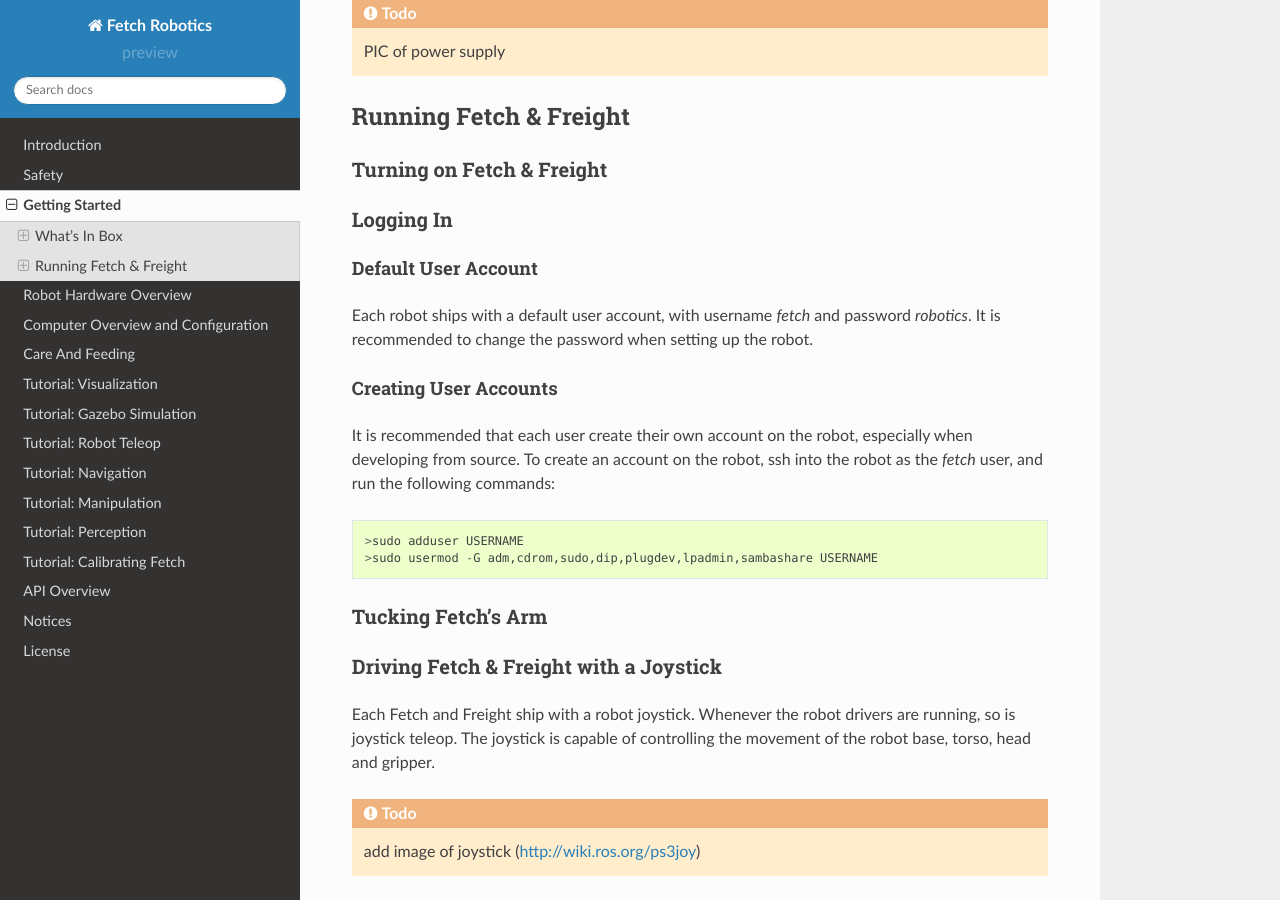
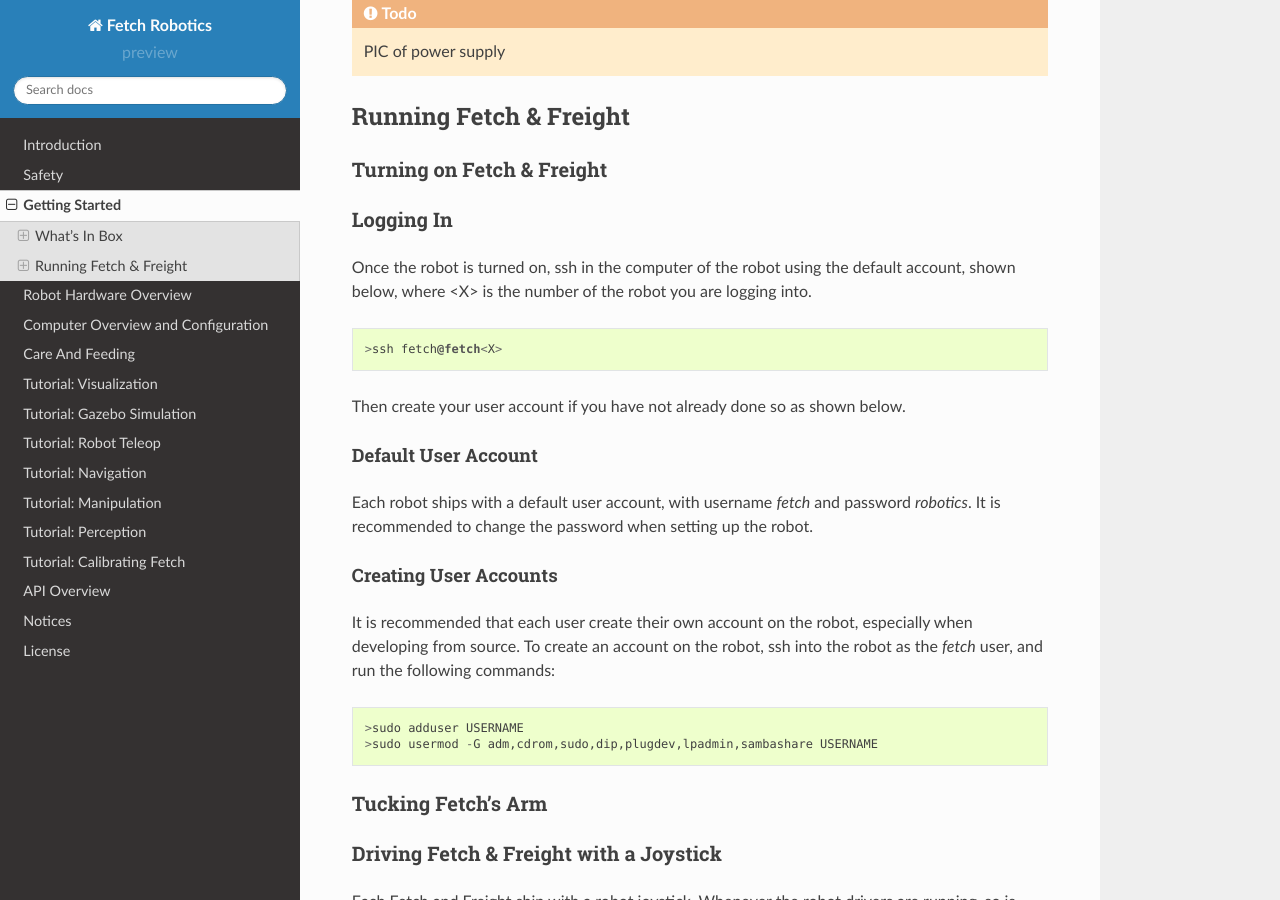
Before and after one commit to fetchrobotics/docs, a Sphinx documentation site: the page built from source/in_the_box.rst, in a window 1280 px wide and 900 px high, scrolled down 857 px. Built offline with Sphinx 7.4.7 and the Read the Docs theme 2.0.0, drawn with Linux system fonts in a browser that asks for light colours.

Commit message:
adding more about logging in

```diff
--- a/source/in_the_box.rst
+++ b/source/in_the_box.rst
@@ -49,6 +49,20 @@
 
 Logging In
 ~~~~~~~~~~
+
+Once the robot is turned on, ssh in the computer of the robot using
+the default account, shown below, where <X> is the number of the robot
+you are logging into.
+
+::
+
+>ssh fetch@fetch<X>
+
+::
+
+Then create your user account if you have not already done so as shown
+below.
+
 .. include:: computer.rst
    :start-after: embed-pt1
    :end-before: embed-pt2
@@ -69,7 +83,5 @@
 .. include:: visualization.rst
    :start-after: embed-pt
 
-
-
 Putting Fetch & Freight Away
 ~~~~~~~~~~~~~~~~~~~~~~~~~~~~
```
